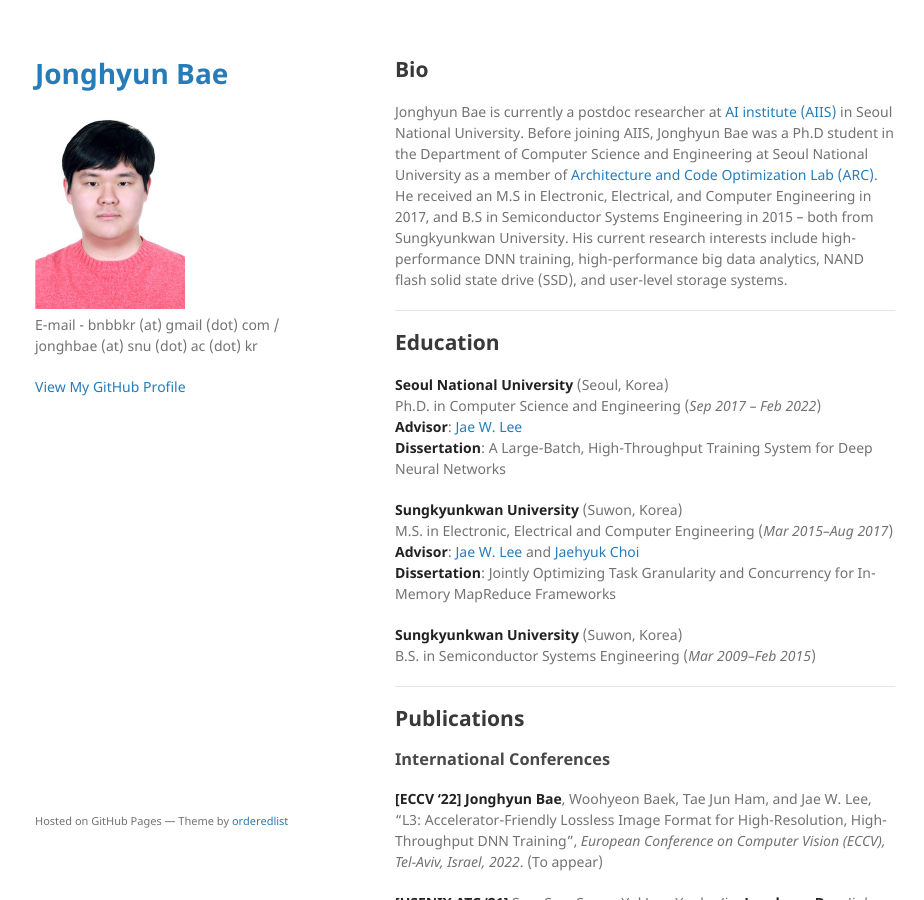
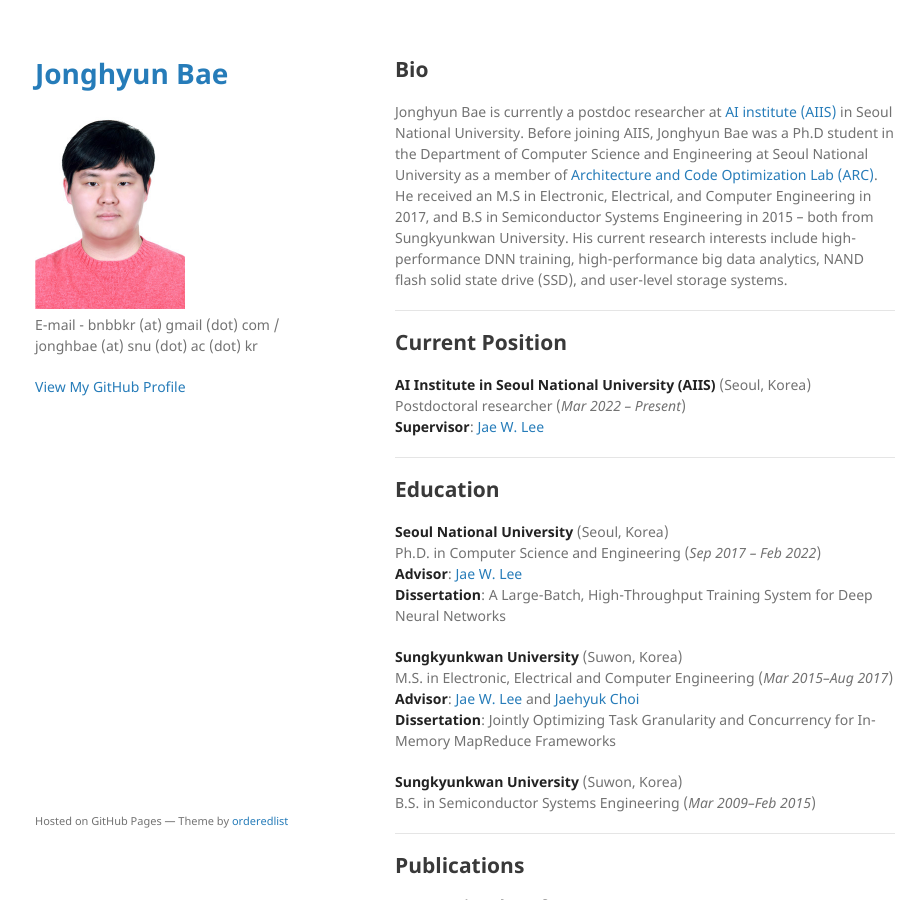
Before and after one commit to JonghyunBae/jonghyunbae.github.io, a Jekyll site: the page built from index.md, in a window 1280 px wide and 900 px high. Shown: the whole window, without its empty margins (175-1099 px from the left). Built offline with Jekyll 4.4.1, drawn with Linux system fonts in a browser that asks for light colours; our own code applies the rules of GitHub Pages for plain Markdown files.

Commit message:
postdoc status

```diff
--- a/index.md
+++ b/index.md
@@ -14,6 +14,13 @@ Semiconductor Systems Engineering in 2015 -- both from Sungkyunkwan University.
 His current research interests include high-performance DNN training,
 high-performance big data analytics, NAND flash solid state drive (SSD), and
 user-level storage systems.
+
+---
+
+## Current Position
+**AI Institute in Seoul National University (AIIS)** (Seoul, Korea)
+Postdoctoral researcher (_Mar 2022 -- Present_)
+**Supervisor**: [Jae W. Lee](https://iamjaelee.github.io/www/)
 
 ---
 
```
